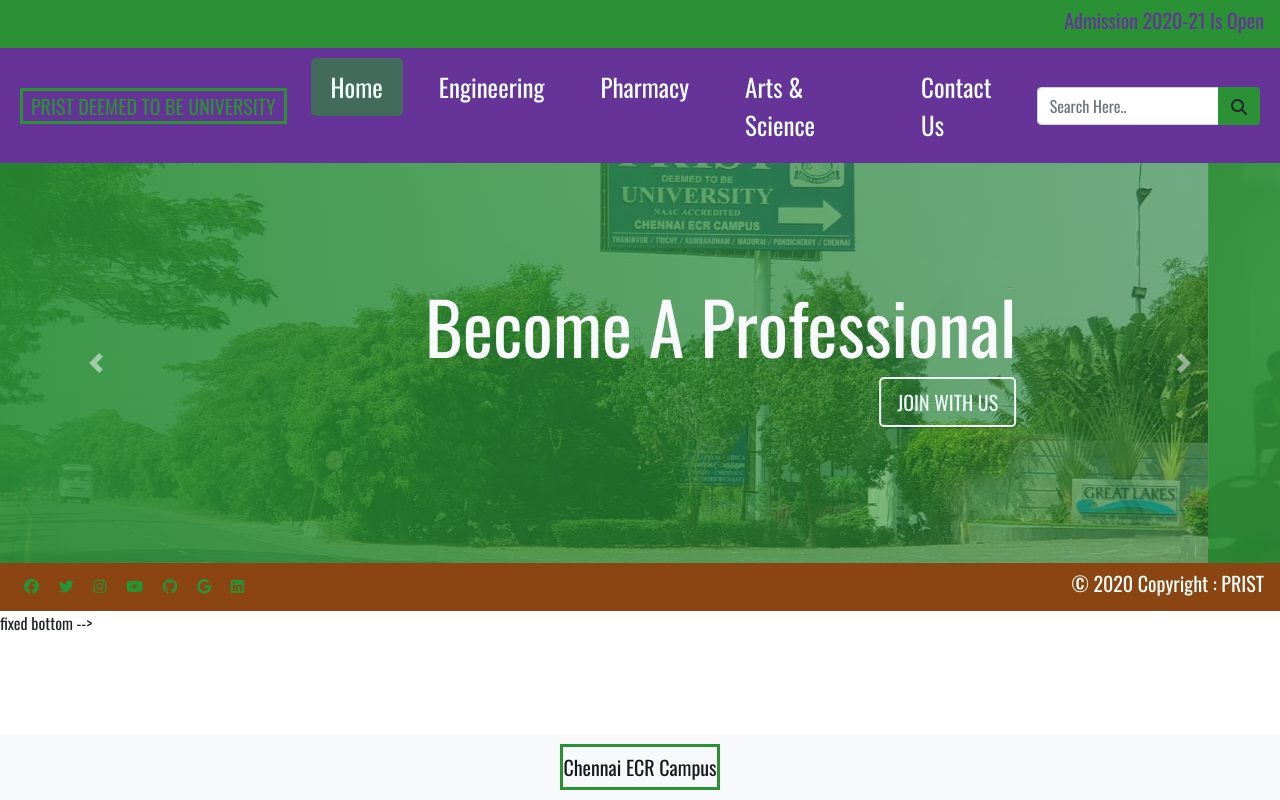
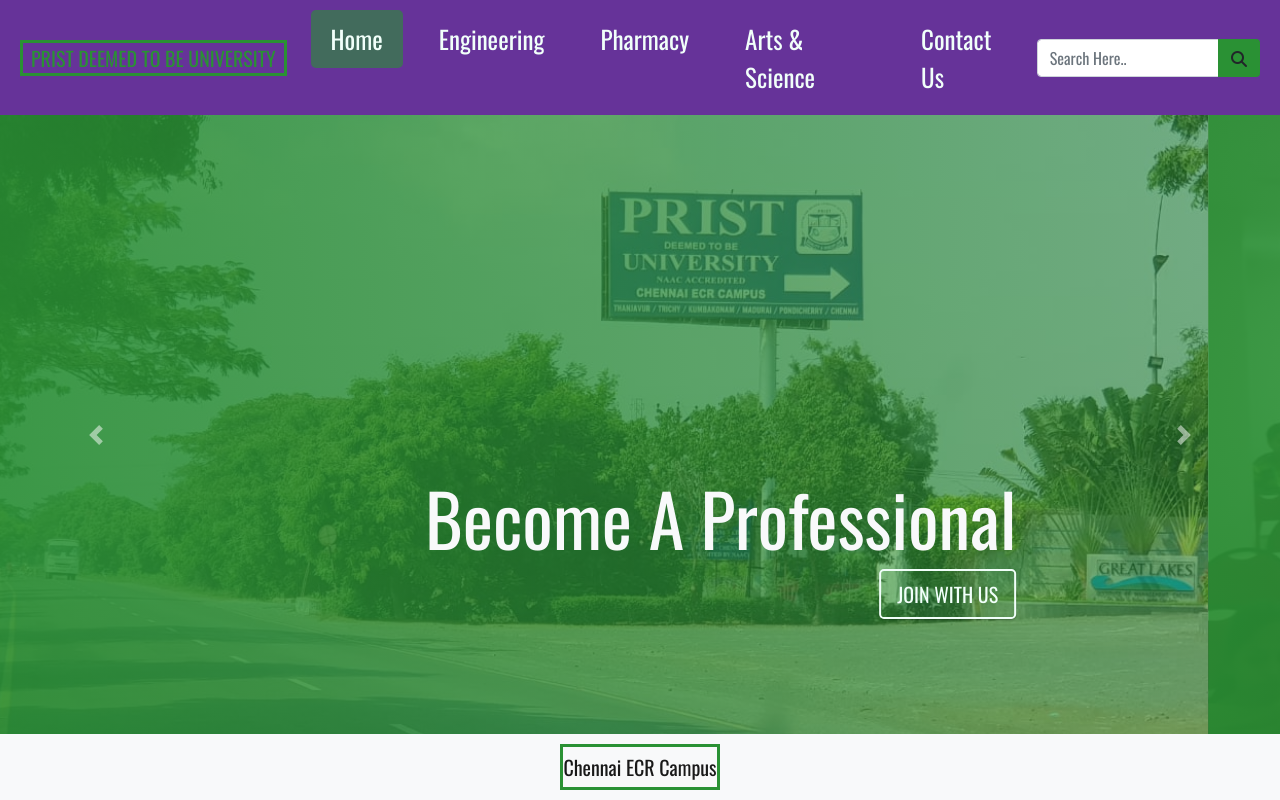
Before and after one commit to directorengineeringpristecr/web, a plain HTML site: page index.html in a window 1280 px wide. Drawn offline with nearby package versions, Linux system fonts and the light colour scheme.

Commit message:
add webfiles

```diff
--- a/index.html
+++ b/index.html
@@ -19,17 +19,7 @@
 </head>
 
 <body>
-  <!-- start of copy -->
-  <div class="container-fluid icon-top py-2 px-3">
-    <div class="row">
-      <div class="col d-flex justify-content-between align-items-baseline">
-        <div class="top-icons">
 
-        </div>
-        <h5 class="text-capitalize">admission 2020-21 is open</h5>
-      </div>
-    </div>
-  </div>
   <!-- header -->
   <header id="header">
     <nav id="navbar" class="navbar navbar-expand-lg">
@@ -126,7 +116,7 @@
   <!-- end of copy -->
 
   <!-- footer -->
-  <footer class="container-fluid py-2 px-3">
+  <!-- <footer class="container-fluid py-2 px-3">
     <div class="row">
       <div class="col d-flex justify-content-between align-items-baseline">
         <div class="footer-icons">
@@ -143,7 +133,7 @@
 
       </div>
     </div>
-  </footer>
+  </footer> -->
 <!-- end of footer -->
 
 
--- a/style.css
+++ b/style.css
@@ -141,7 +141,7 @@
 .item-2,
 .item-3,
 .item-4 {
-  min-height: 50vh;
+  min-height: 80vh;
   /* clip-path: polygon(0 0, 100% 0, 100% 85%, 0 95%); */
 }
 .no-padding {
```
